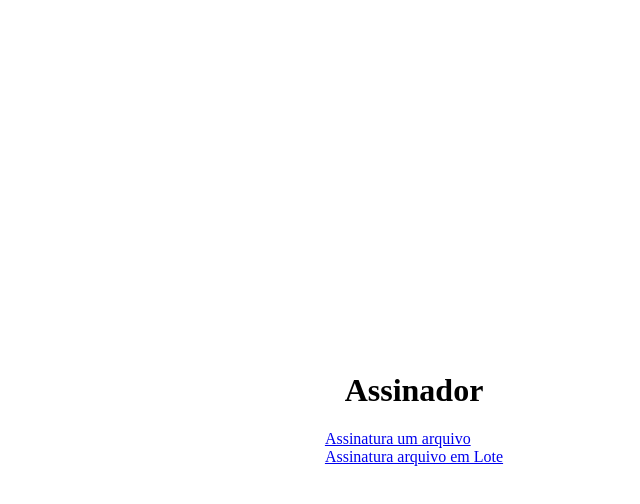
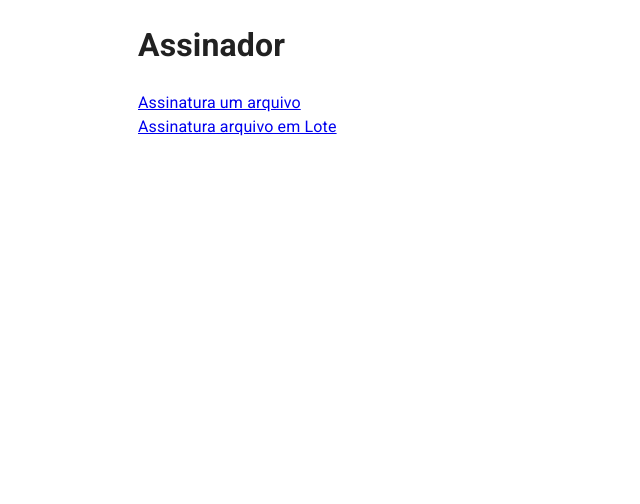
Before and after one commit to FeliciLab/govbr-signature-integration-front, a React (Vite) app: page / in a window 1280 px wide. Shown: the top 504 px of the page, without its empty margins (226-866 px from the left). Built offline with nearby package versions, Linux system fonts and the light colour scheme.

Commit message:
✨ add mui

```diff
--- a/index.html
+++ b/index.html
@@ -3,7 +3,15 @@
   <head>
     <meta charset="UTF-8" />
     <link rel="icon" type="image/svg+xml" href="/vite.svg" />
-    <meta name="viewport" content="width=device-width, initial-scale=1.0" />
+    <link
+      rel="stylesheet"
+      href="https://fonts.googleapis.com/css?family=Roboto:300,400,500,700&display=swap"
+    />
+    <link
+      rel="stylesheet"
+      href="https://fonts.googleapis.com/icon?family=Material+Icons"
+    />
+    <meta name="viewport" content="initial-scale=1, width=device-width" />
     <title>Assinador</title>
   </head>
   <body>
--- a/package.json
+++ b/package.json
@@ -9,6 +9,9 @@
     "preview": "vite preview"
   },
   "dependencies": {
+    "@emotion/react": "^11.10.4",
+    "@emotion/styled": "^11.10.4",
+    "@mui/material": "^5.10.7",
     "axios": "^0.27.2",
     "js-file-download": "^0.4.12",
     "react": "^18.2.0",
--- a/src/main.tsx
+++ b/src/main.tsx
@@ -1,3 +1,4 @@
+import { CssBaseline } from "@mui/material";
 import React from "react";
 import ReactDOM from "react-dom/client";
 import { Toaster } from "react-hot-toast";
@@ -6,6 +7,7 @@ import router from "./router";
 
 ReactDOM.createRoot(document.getElementById("root") as HTMLElement).render(
   <React.StrictMode>
+    <CssBaseline />
     <RouterProvider router={router} />
     <Toaster />
   </React.StrictMode>
--- a/src/pages/Home/index.tsx
+++ b/src/pages/Home/index.tsx
@@ -1,12 +1,14 @@
+import { Button, Container, TextField } from "@mui/material";
 import fileDownload from "js-file-download";
 import React from "react";
 import { useForm } from "react-hook-form";
 import toast from "react-hot-toast";
 import { Link, useSearchParams } from "react-router-dom";
-import signFile from "../../resources/signFile";
-import signFileInLote from "../../resources/signFileInLote";
-import getGovBrUri from "../../utils/getGovBrUri";
-import { Container, Field, Options } from "./styles";
+import { useLocalStorage } from "usehooks-ts";
+import signFile from "../../resources/singFile";
+import singFileInLote from "../../resources/singFileInLote";
+import getGovBrUri, { GetGovBrUriScope } from "../../utils/getGovBrUri";
+import { Field, Options } from "./styles";
 
 interface HomeFormData {
   pdfs: File[];
@@ -17,6 +19,12 @@ const Home: React.FC = () => {
 
   const code = searchParams.get("code");
 
+  // scope é o que define se a assunatura do certificado será em lote ou normal.
+  const [scope, setScope] = useLocalStorage<GetGovBrUriScope>(
+    "@govbr-signature-integration-front:scope",
+    "sign"
+  );
+
   const { register, handleSubmit } = useForm<HomeFormData>();
 
   const onSubmit = async ({ pdfs }: HomeFormData) => {
@@ -24,7 +32,7 @@ const Home: React.FC = () => {
       const inLote = pdfs.length > 1;
 
       const signPdfsPromise = inLote
-        ? signFileInLote({ pdfs, code })
+        ? singFileInLote({ pdfs, code })
         : signFile({
             pdf: pdfs[0],
             code,
@@ -43,19 +51,20 @@ const Home: React.FC = () => {
   };
 
   return (
-    <Container>
+    <Container maxWidth="sm">
       <h1>Assinador</h1>
       {code ? (
         <form onSubmit={handleSubmit(onSubmit)}>
-          <Field>
-            <label htmlFor="pdf">Arquivo</label>
+          <Button variant="outlined" component="label">
+            Upload do arquivo
             <input
+              hidden
               type="file"
               accept="application/pdf"
-              multiple
+              multiple={scope === "signature_session"}
               {...register("pdfs")}
             />
-          </Field>
+          </Button>
           <Options>
             <button type="submit">Enviar</button>
             <Link to="/">Voltar</Link>
@@ -63,8 +72,13 @@ const Home: React.FC = () => {
         </form>
       ) : (
         <Options>
-          <a href={getGovBrUri("sign")}>Assinatura um arquivo</a>
-          <a href={getGovBrUri("signature_session")}>
+          <a href={getGovBrUri("sign")} onClick={() => setScope("sign")}>
+            Assinatura um arquivo
+          </a>
+          <a
+            href={getGovBrUri("signature_session")}
+            onClick={() => setScope("signature_session")}
+          >
             Assinatura arquivo em Lote
           </a>
         </Options>
--- a/src/resources/signFile.ts
+++ b/src/resources/singFile.ts
@@ -1,11 +1,11 @@
 import api from "../api";
 
-interface SignFileProps {
+interface SingFileProps {
   pdf: File;
   code: string;
 }
 
-const signFile = ({ pdf, code }: SignFileProps) => {
+const singFile = ({ pdf, code }: SingFileProps) => {
   const mulPartFormData = new FormData();
 
   mulPartFormData.append("pdf", pdf);
@@ -19,4 +19,4 @@ const signFile = ({ pdf, code }: SignFileProps) => {
   });
 };
 
-export default signFile;
+export default singFile;
--- a/src/resources/signFileInLote.ts
+++ b/src/resources/singFileInLote.ts
@@ -1,11 +1,11 @@
 import api from "../api";
 
-interface SignFileInLoteProps {
+interface SingFileInLoteProps {
   pdfs: File[];
   code: string;
 }
 
-const signFileInLote = ({ pdfs, code }: SignFileInLoteProps) => {
+const signFileInLote = ({ pdfs, code }: SingFileInLoteProps) => {
   const mulPartFormData = new FormData();
 
   for (let index = 0; index < pdfs.length; index++) {
--- a/src/utils/getGovBrUri.ts
+++ b/src/utils/getGovBrUri.ts
@@ -1,11 +1,9 @@
 import govBrConfig from "../configs/govBrConfig";
 
-type GetGovBrUriScope = "sign" | "signature_session";
+export type GetGovBrUriScope = "sign" | "signature_session";
 
 const getGovBrUri = (scope: GetGovBrUriScope) => {
   const { clientId, redirectUri, servidorOauth } = govBrConfig;
-
-  // const base64RedirectUri = btoa(encodeURIComponent(redirectUri));
 
   return `https://${servidorOauth}/authorize?response_type=code&redirect_uri=${redirectUri}&scope=${scope}&client_id=${clientId}`;
 };
```
Also changed, not shown: 1 other file (tests, documents, lock files or other folders).
